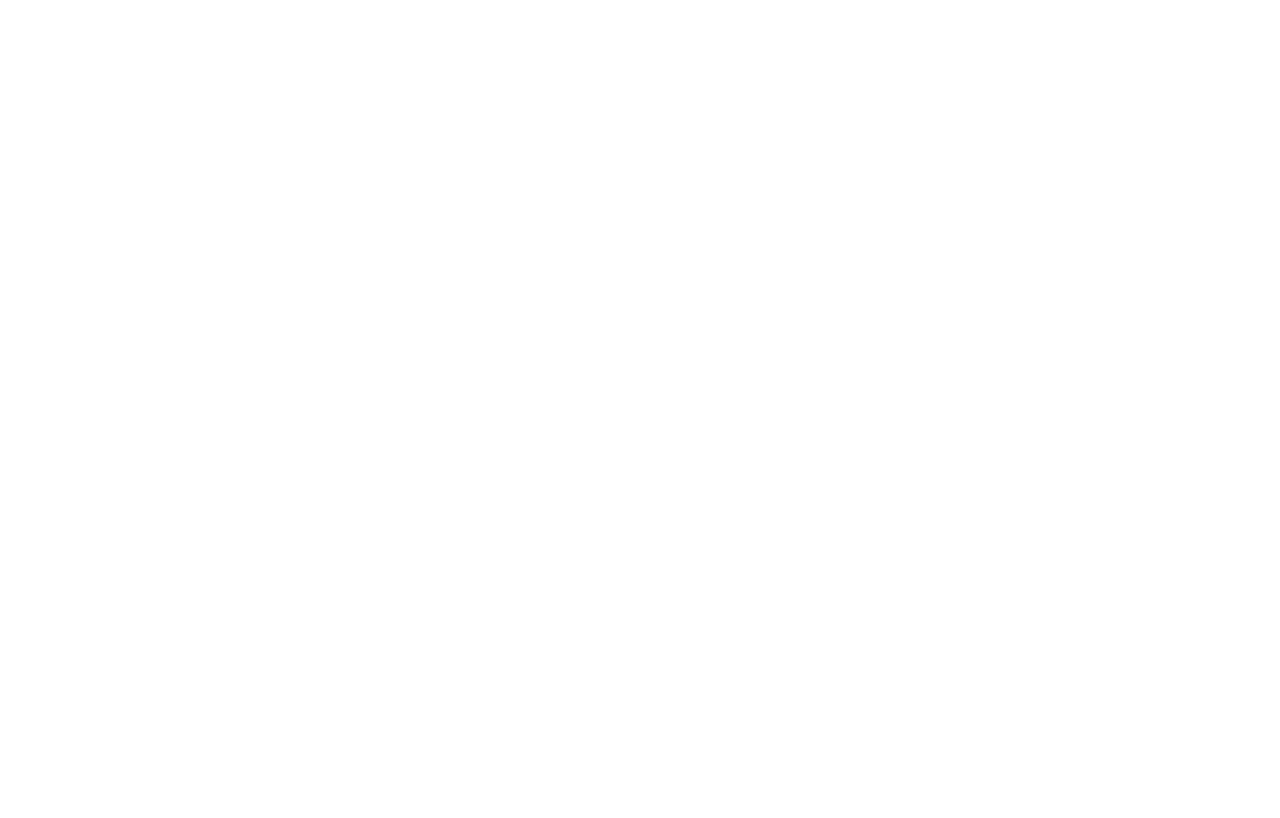
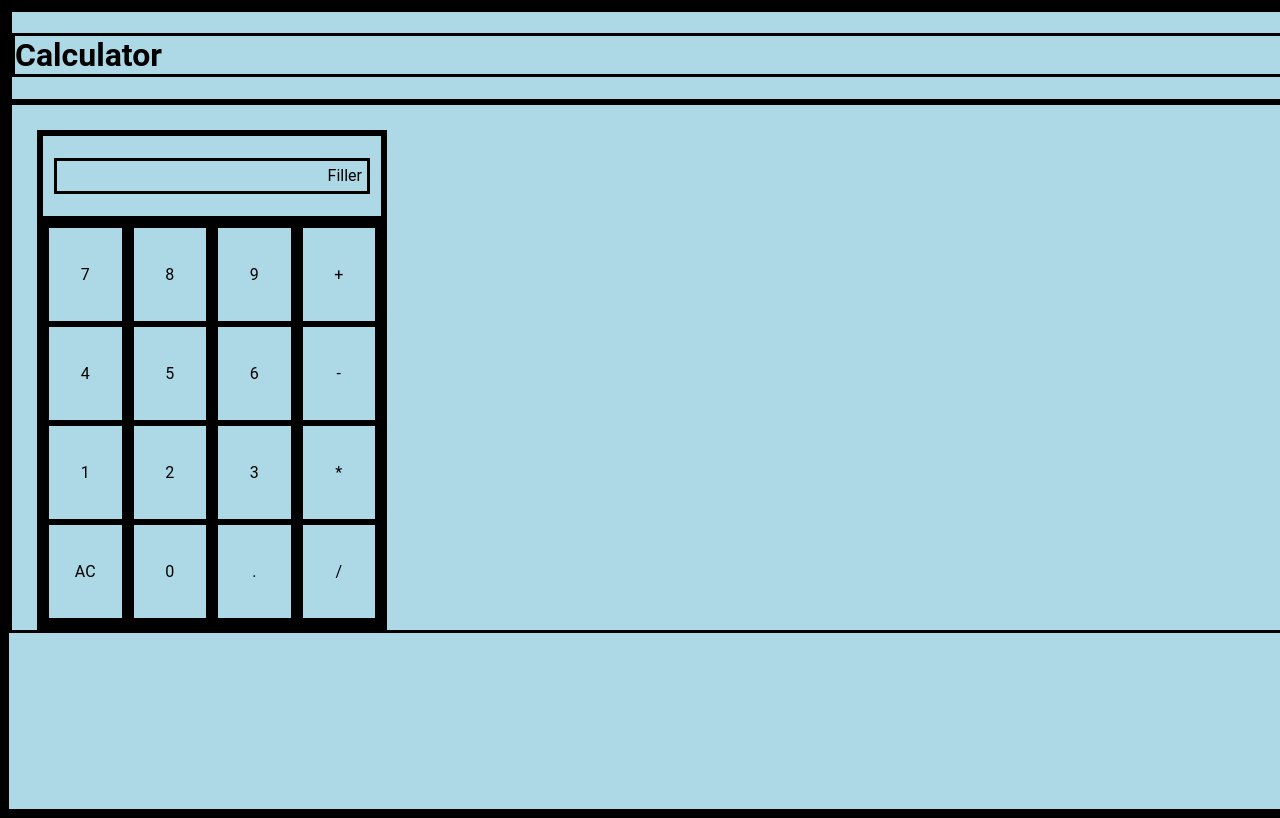
Before and after one commit to NVision021/calculator, a plain HTML site: page index.html in a window 1280 px wide. Drawn offline with Linux system fonts and the light colour scheme.

Commit message:
Create calculator shape
Create basic shape using HTML and CSS, gives user familiar layout to input calculations

```diff
--- a/index.html
+++ b/index.html
@@ -8,6 +8,43 @@
   <script src="script.js" defer></script>
 </head>
 <body>
-
+  <div id="page-background">
+    <div id="header">
+      <h1 id="title">Calculator</h1>
+    </div>
+    <div id="content">
+      <div id="calc-background">
+        <div id="screen-background">
+          <div id="screen">Filler</div>
+        </div>
+        <div id="buttons">
+          <div id="column1">
+            <div class="number button">7</div>
+            <div class="number button">4</div>
+            <div class ="number button">1</div>
+            <div class="button">AC</div>
+          </div>
+          <div id="column2">
+            <div class="number button">8</div>
+            <div class="number button">5</div>
+            <div class ="number button">2</div>
+            <div class="number button">0</div>
+          </div>
+          <div id="column3">
+            <div class="number button">9</div>
+            <div class="number button">6</div>
+            <div class ="number button">3</div>
+            <div class="button">.</div>
+          </div>
+          <div id="column4">
+            <div class="button">+</div>
+            <div class="button">-</div>
+            <div class ="button">*</div>
+            <div class="button">/</div>
+          </div>
+        </div>
+      </div>
+    </div>
+  </div>
 </body>
 </html>
--- a/styles.css
+++ b/styles.css
@@ -0,0 +1,62 @@
+* {
+  border: solid;
+  font-family: Roboto, sans-serif;
+}
+
+body {
+  margin: 0;
+}
+
+#page-background {
+  background-color: lightblue;
+  height: 100vh;
+  width: 100vw;
+}
+
+#calc-background {
+  display: flex;
+  flex-direction: column;
+  box-sizing: border-box;
+  width: 350px;
+  height: 500px;
+  margin-top: 25px;
+  margin-left: 25px;
+}
+
+#screen-background {
+  flex: 1;
+  display: flex;
+  align-items: center;
+  justify-content: center;
+}
+
+#screen {
+  width: 300px;
+  min-height: 20px;
+  padding: 5px;
+  display: flex;
+  justify-content: right;
+}
+
+
+#buttons {
+  display: flex;
+  flex: 5 1 0;
+}
+
+#column1,
+#column2,
+#column3,
+#column4 {
+  display: flex;
+  flex-direction: column;
+  flex: 1;
+}
+
+.button {
+  display: flex;
+  flex: 1;
+  align-items: center;
+  justify-content: center;
+  cursor: pointer;
+}
```
